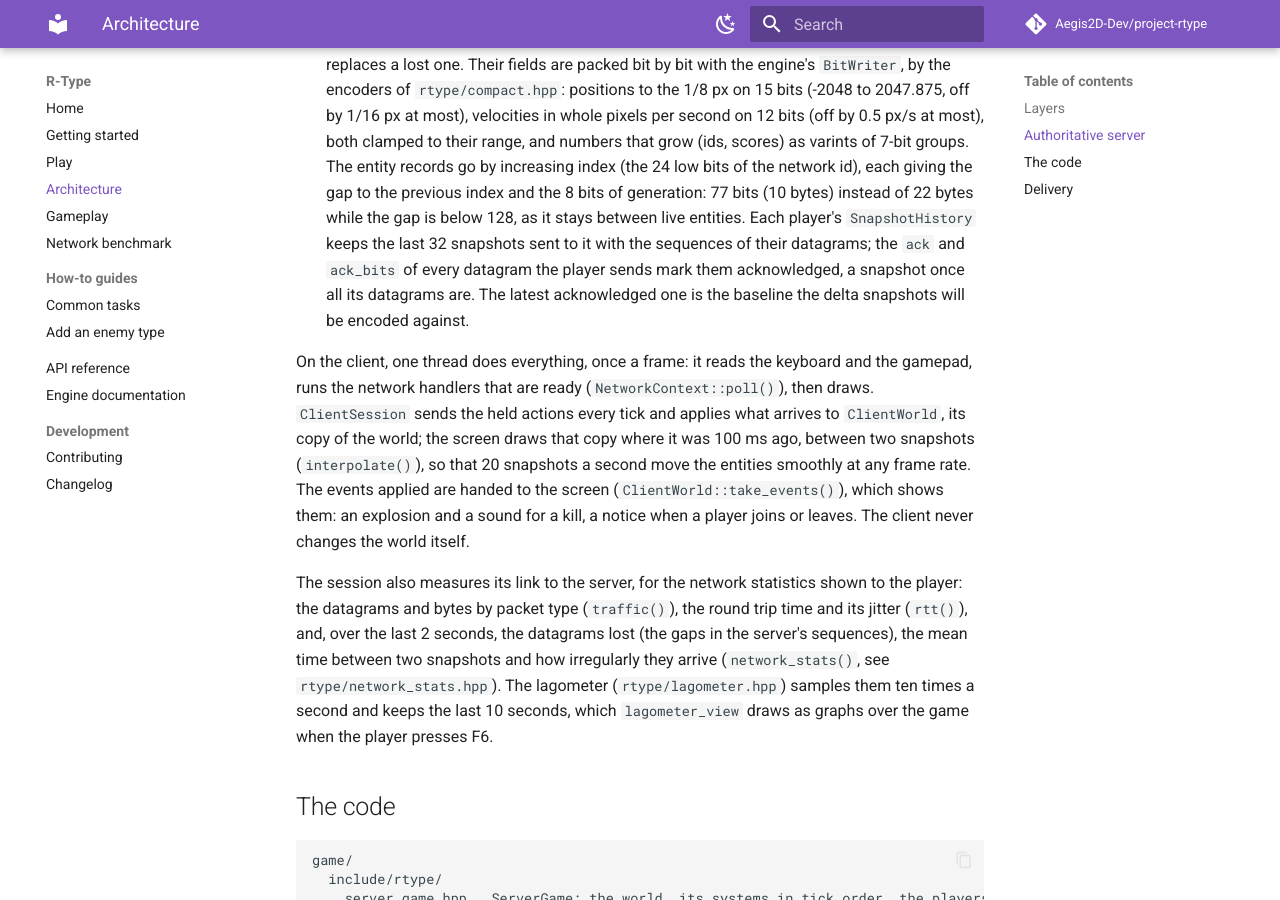
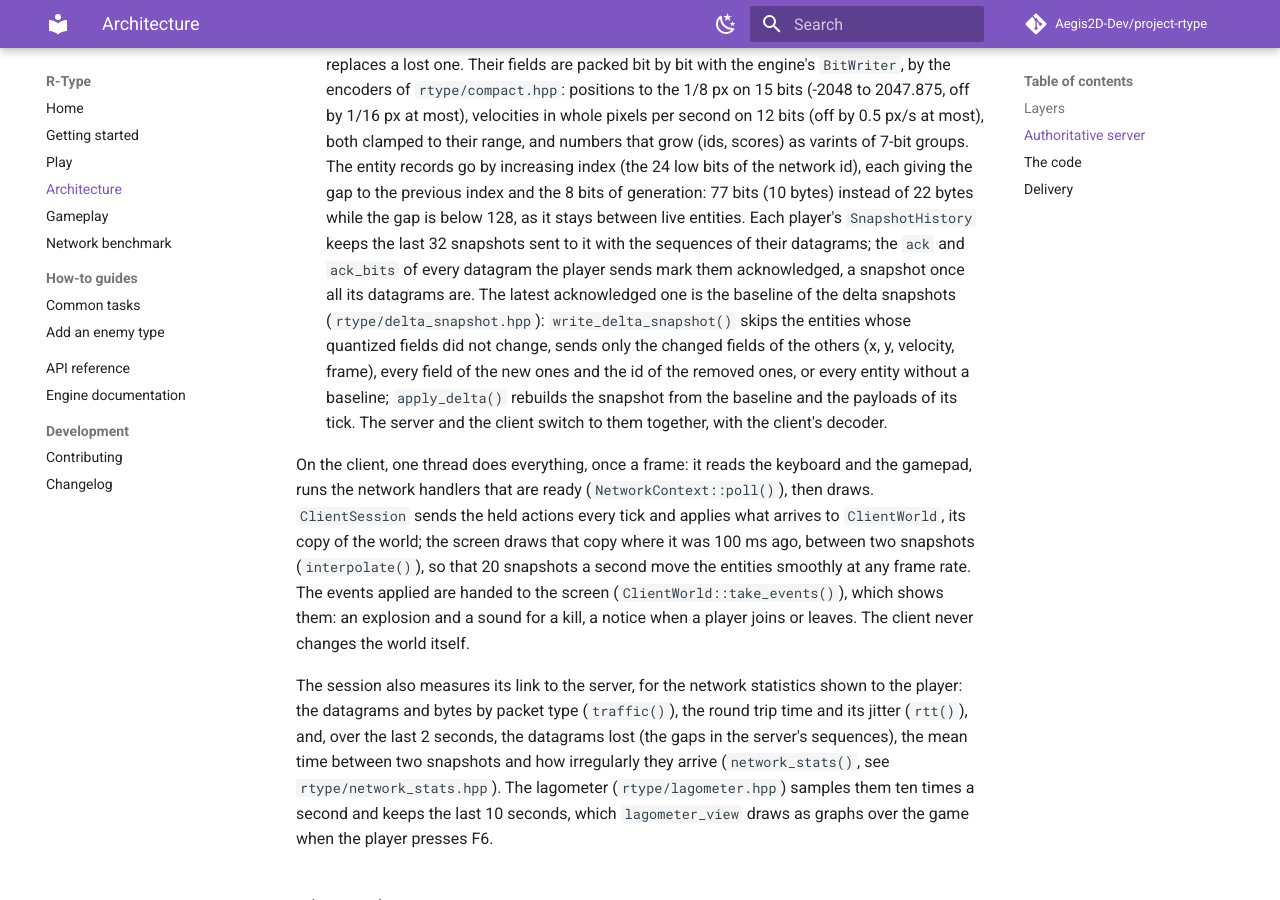
Before and after one commit to Aegis2D-Dev/project-rtype, an MkDocs documentation site: the page built from docs/architecture.md, in a window 1280 px wide and 900 px high, scrolled down 2062 px. Built offline with MkDocs 1.6.1 and Material for MkDocs 9.7.7, drawn with Linux system fonts in a browser that asks for light colours; comment, search, counter and statistics services are not loaded.

Commit message:
feat(docs): documented the delta snapshots and updated changelogs

```diff
--- a/docs/architecture.md
+++ b/docs/architecture.md
@@ -102,7 +102,12 @@ After each tick, the simulation thread hands the network thread two things:
   Each player's `SnapshotHistory` keeps the last 32 snapshots sent to it with the sequences
   of their datagrams; the `ack` and `ack_bits` of every datagram the player sends mark them
   acknowledged, a snapshot once all its datagrams are. The latest acknowledged one is the
-  baseline the delta snapshots will be encoded against.
+  baseline of the delta snapshots (`rtype/delta_snapshot.hpp`): `write_delta_snapshot()`
+  skips the entities whose quantized fields did not change, sends only the changed fields
+  of the others (x, y, velocity, frame), every field of the new ones and the id of the
+  removed ones, or every entity without a baseline; `apply_delta()` rebuilds the snapshot
+  from the baseline and the payloads of its tick. The server and the client switch to them
+  together, with the client's decoder.
 
 On the client, one thread does everything, once a frame: it reads the keyboard and the
 gamepad, runs the network handlers that are ready (`NetworkContext::poll()`), then draws.
```
Also changed, not shown: CHANGELOG.md (+1 -0 lines), changelogs/2026-11-02-server-delta-snapshots.md (added, +61 -0 lines).
